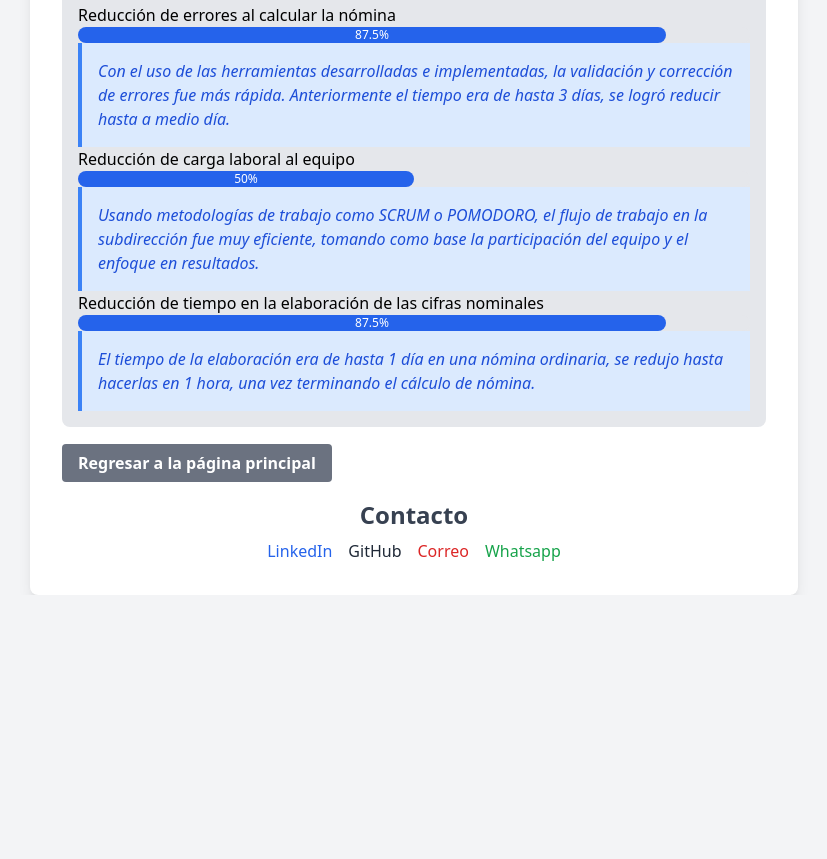
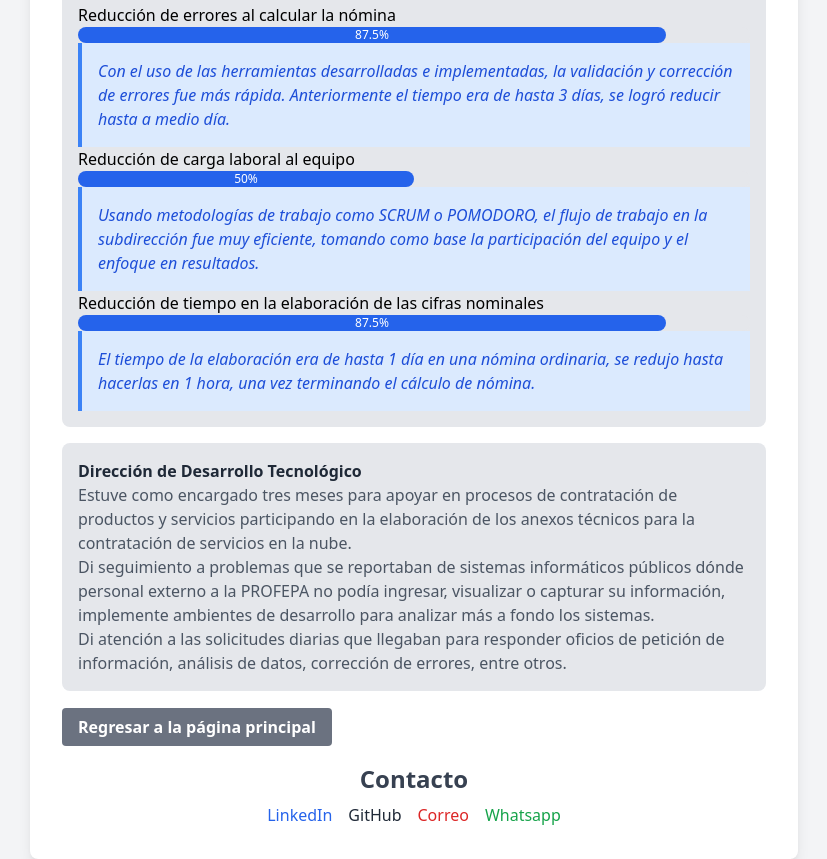
Before and after one commit to hserick/portafolio, a plain HTML site: page profepa.html in a window 1280 px wide. Shown: the part 1225-2084 px from the top of the page, without its empty margins (226-1053 px from the left). Before the commit the page ends 1820 px from the top, so only its background shows below. Drawn offline with nearby package versions, Linux system fonts and the light colour scheme.

Commit message:
Se agrega descripción de DDT

```diff
--- a/profepa.html
+++ b/profepa.html
@@ -85,6 +85,12 @@
                     </div>
                     <blockquote class="p-4 border-l-4 border-blue-500 bg-blue-100 text-blue-700 italic">El tiempo de la elaboración era de hasta 1 día en una nómina ordinaria, se redujo hasta hacerlas en 1 hora, una vez terminando el cálculo de nómina.</blockquote>
                 </li>
+                <li class="bg-gray-200 p-4 rounded-lg">
+                    <h3 class="font-bold text-gray-800">Dirección de Desarrollo Tecnológico</h3>
+                    <p class="text-gray-600">Estuve como encargado tres meses para apoyar en procesos de contratación de productos y servicios participando en la elaboración de los anexos técnicos para la contratación de servicios en la nube.</p>
+                    <p class="text-gray-600">Di seguimiento a problemas que se reportaban de sistemas informáticos públicos dónde personal externo a la PROFEPA no podía ingresar, visualizar o capturar su información, implemente ambientes de desarrollo para analizar más a fondo los sistemas.</p>
+                    <p class="text-gray-600">Di atención a las solicitudes diarias que llegaban para responder oficios de petición de información, análisis de datos, corrección de errores, entre otros.</p>
+                </li>
             </ul>
             <p><br/><a href="index.html" class="bg-gray-500 hover:bg-gray-700 text-white font-bold py-2 px-4 rounded">Regresar a la página principal</a>
         </div>
```
Also changed, not shown: index.html (+1 -1 lines).
